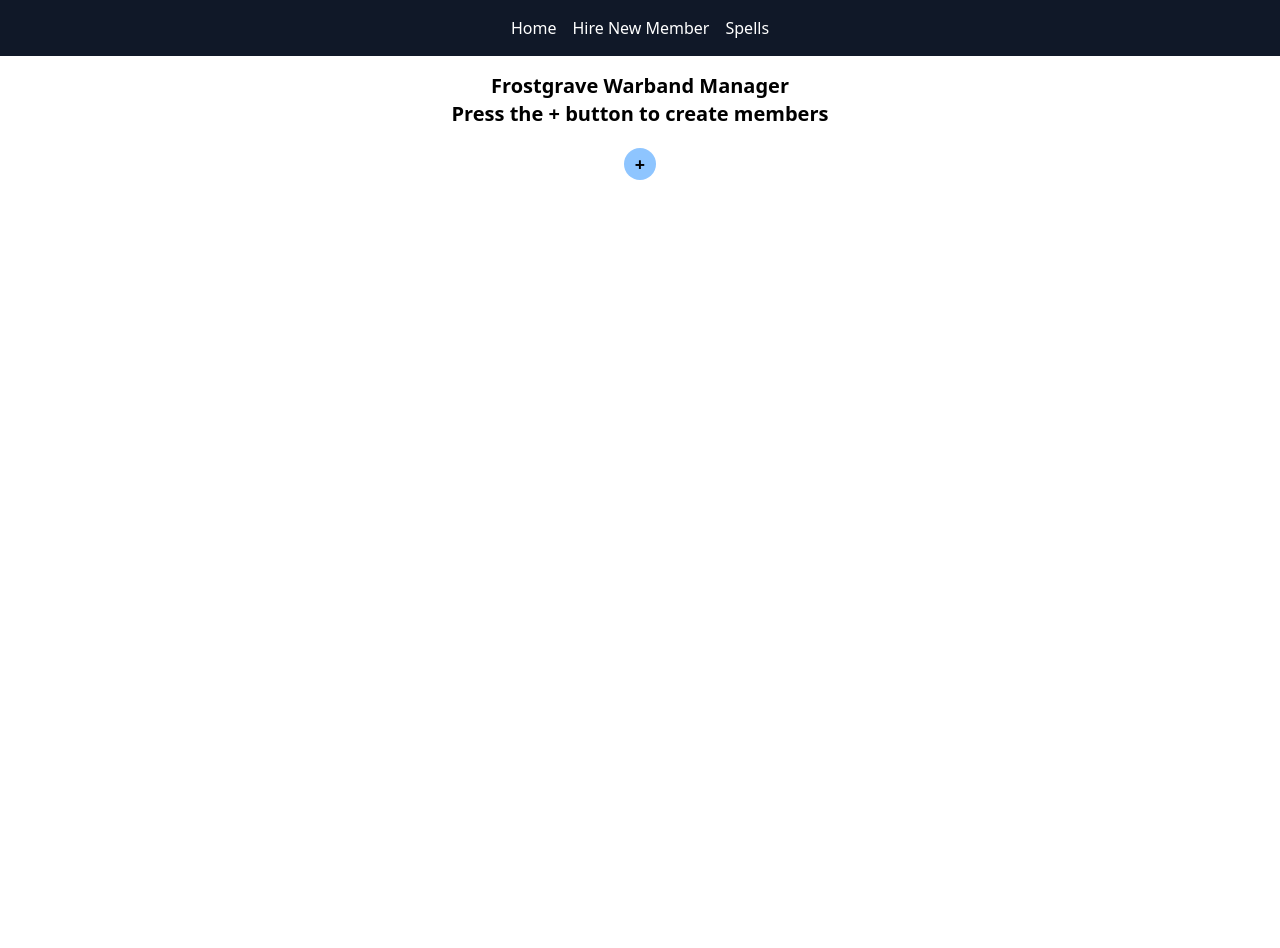
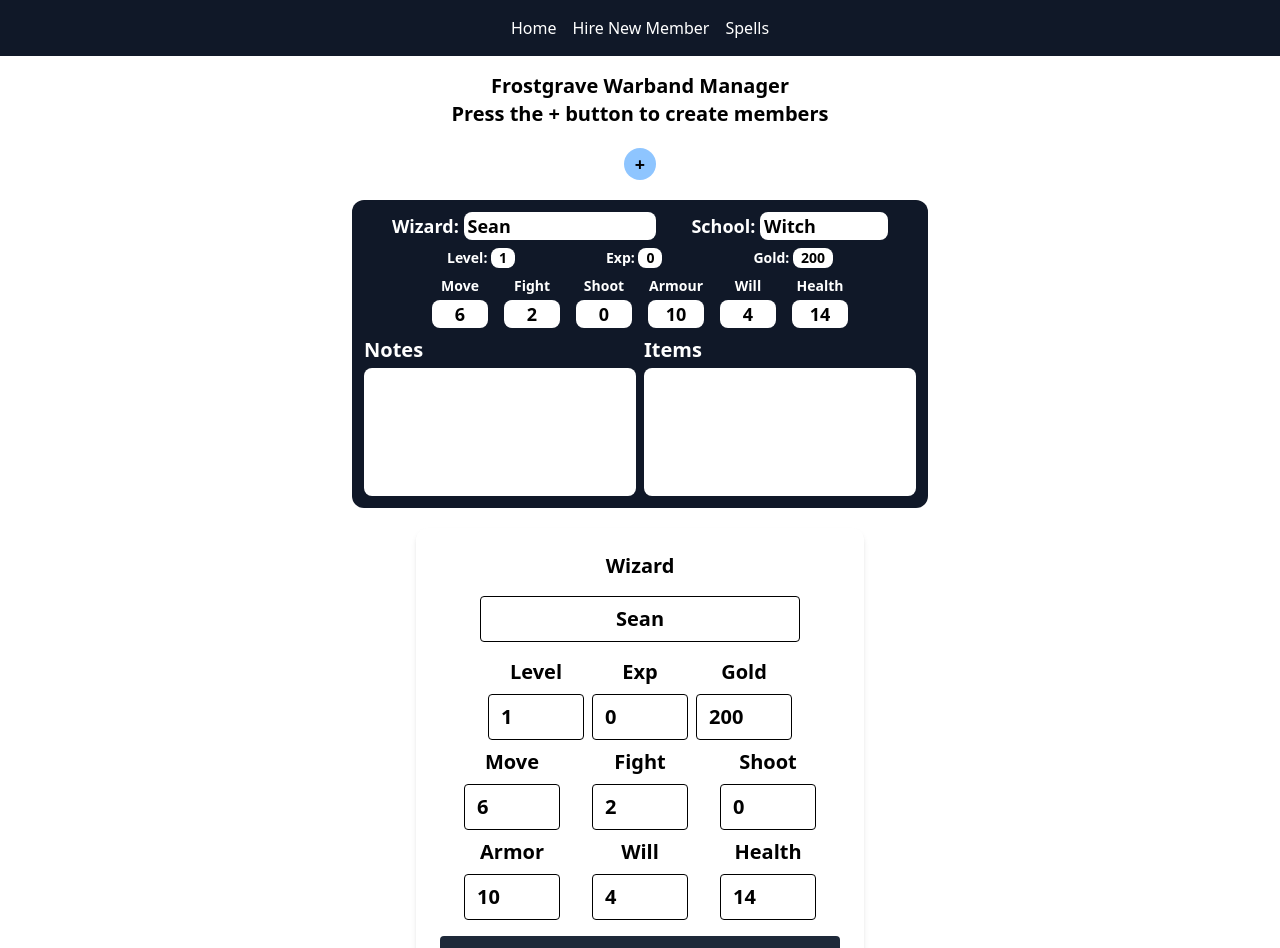
Before and after one commit to seanie1995/frostgrave-warband-manager, a Next.js app: page / in a window 1280 px wide. Shown: the top 948 px of the page. Before the commit the page ends 800 px from the top, so only its background shows below. Built offline with nearby package versions, Linux system fonts and the light colour scheme.

Commit message:
Building a modal to view and modify warband members started

```diff
--- /dev/null
+++ b/src/app/components/modifyModal.tsx
@@ -0,0 +1,166 @@
+import React from 'react'
+import "./styles/modifyModal.css"
+import { Member, MemberProp, Wizard, Apprentice } from "../models/models"
+
+const modifyModal: React.FC<MemberProp> = ({ member }) => {
+    return (
+        <main className="flex items-center justify-center">
+            <form
+                className="bg-white p-6 rounded-xl shadow-md w-full max-w-md space-y-4"
+            >
+                <h2 className='text-center'>{member.role}</h2>
+                <input
+                    type="text"
+                    name="wizardName"
+                    placeholder="Name"
+                    className="w-full border rounded px-3 py-2 max-w-xs mx-auto block text-center"
+                    required
+                    defaultValue={member.name}
+                />
+                <div className='gap-2 flex flex-col flex-wrap justify-evenly'>
+
+                    <div className='gap-2 flex flex-rowl flex-wrap justify-evenly'>
+                        {member.role === "Wizard" ? (
+                            <div className='flex flex-row gap-2'>
+                                <div className="statContainer">
+                                    <label htmlFor="level" className="whitespace-nowrap">Level</label>
+                                    <input
+                                        type="text"
+                                        id="level"
+                                        name="level"
+                                        className="w-24 border rounded px-3 py-2"
+                                        required
+                                        defaultValue={(member as Wizard).level}
+                                    />
+                                </div>
+                                <div className="statContainer">
+                                    <label htmlFor="exp" className="whitespace-nowrap">Exp</label>
+                                    <input
+                                        type="number"
+                                        id="exp"
+                                        name="exp"
+                                        className="w-24 border rounded px-3 py-2"
+                                        required
+                                        defaultValue={(member as Wizard).experience}
+                                    />
+                                </div>
+                                <div className="statContainer">
+                                    <label htmlFor="gold" className="whitespace-nowrap">Gold</label>
+                                    <input
+                                        type="number"
+                                        id="gold"
+                                        name="gold"
+                                        className="w-24 border rounded px-3 py-2"
+                                        required
+                                        defaultValue={(member as Wizard).gold}
+                                    />
+                                </div>
+                            </div>
+                        ) : null}
+
+                        <div className="statContainer">
+                            <label htmlFor="move" className="whitespace-nowrap">Move</label>
+                            <input
+                                type="number"
+                                id="move"
+                                name="move"
+                                className="w-24 border rounded px-3 py-2"
+                                required
+                                defaultValue={member.move}
+                            />
+                        </div>
+
+                        <div className="statContainer">
+                            <label htmlFor="fight" className="whitespace-nowrap">Fight</label>
+                            <input
+                                type="number"
+                                id="fight"
+                                name="fight"
+                                className="w-24 border rounded px-3 py-2"
+                                required
+                                defaultValue={member.fight}
+                            />
+                        </div>
+
+                        <div className="statContainer">
+                            <label htmlFor="shoot" className="whitespace-nowrap">Shoot</label>
+                            <input
+                                type="number"
+                                id="shoot"
+                                name="shoot"
+                                className="w-24 border rounded px-3 py-2"
+                                required
+                                defaultValue={member.shoot}
+                            />
+                        </div>
+
+                        <div className="statContainer">
+                            <label htmlFor="armor" className="whitespace-nowrap">Armor</label>
+                            <input
+                                type="number"
+                                id="armor"
+                                name="armor"
+                                className="w-24 border rounded px-3 py-2"
+                                required
+                                defaultValue={member.armour}
+                            />
+                        </div>
+
+                        <div className="statContainer">
+                            <label htmlFor="will" className="whitespace-nowrap">Will</label>
+                            <input
+                                type="number"
+                                id="will"
+                                name="will"
+                                className="w-24 border rounded px-3 py-2"
+                                required
+                                defaultValue={member.will}
+                            />
+                        </div>
+
+                        <div className="statContainer">
+                            <label htmlFor="health" className="whitespace-nowrap">Health</label>
+                            <input
+                                type="number"
+                                id="health"
+                                name="health"
+                                className="w-24 border rounded px-3 py-2"
+                                required
+                                defaultValue={member.health}
+                            />
+                        </div>
+                    </div>
+
+                </div>
+                <button
+                    type="submit"
+                    className="w-full bg-gray-800 text-white py-2 rounded hover:bg-gray-600"
+                >
+                    Save Wizard
+                </button>
+                <button
+                    type="button"
+                    className="w-full text-white py-2 rounded bg-gray-800  hover:bg-gray-600"
+                    onClick={() => {
+                        // You can add cancel logic here
+                        console.log("Cancelled");
+                    }}
+                >
+                    Return
+                </button>
+                <button
+                    type="button"
+                    className="w-full bg-red-600 text-white py-2 rounded hover:bg-red-400"
+                    onClick={() => {
+                        // You can add cancel logic here
+                        console.log("Cancelled");
+                    }}
+                >
+                    Delete
+                </button>
+            </form>
+        </main>
+    )
+}
+
+export default modifyModal
--- /dev/null
+++ b/src/app/components/styles/modifyModal.css
@@ -0,0 +1,7 @@
+.statContainer {
+    display: flex;
+    flex-direction: column;
+    gap: 0.5rem;
+    align-items: center;
+
+}
--- a/src/app/page.tsx
+++ b/src/app/page.tsx
@@ -2,9 +2,11 @@
 
 import Image from "next/image";
 import MemberCard from "./components/wizardcard"
+import ModifyModal from "./components/modifyModal"
 import { useRouter } from "next/navigation";
 import { MyContext } from "./context/Context";
 import { useContext } from "react";
+import { Wizard, Spell } from "./models/models";
 
 export default function Home() {
   const router = useRouter();
@@ -19,6 +21,24 @@
     router.push('/WarbandBuilder')
   }
 
+  const testWizard: Wizard = {
+    name: "Sean",
+    school: "Witch",
+    spells: [] as (Spell | null)[],
+    role: "Wizard",
+    move: 6,
+    fight: 2,
+    shoot: 0,
+    armour: 10,
+    will: 4,
+    health: 14,
+    items: "",
+    notes: "",
+    experience: 0,
+    level: 1,
+    gold: 200
+  }
+
 
   return (
     <>
@@ -28,7 +48,8 @@
             <MemberCard key={member.name || index} member={member}></MemberCard>
           ))}
           <button onClick={goToCreatePage} className="bg-blue-300 rounded-2xl h-8 w-8 items-center justify-center flex hover:opacity-80 hover:cursor-pointer"><p className="align-middle text-lg">+</p></button>
-
+          <MemberCard member={testWizard} />
+          <ModifyModal member={testWizard} />
         </div>
 
       </main>
```
